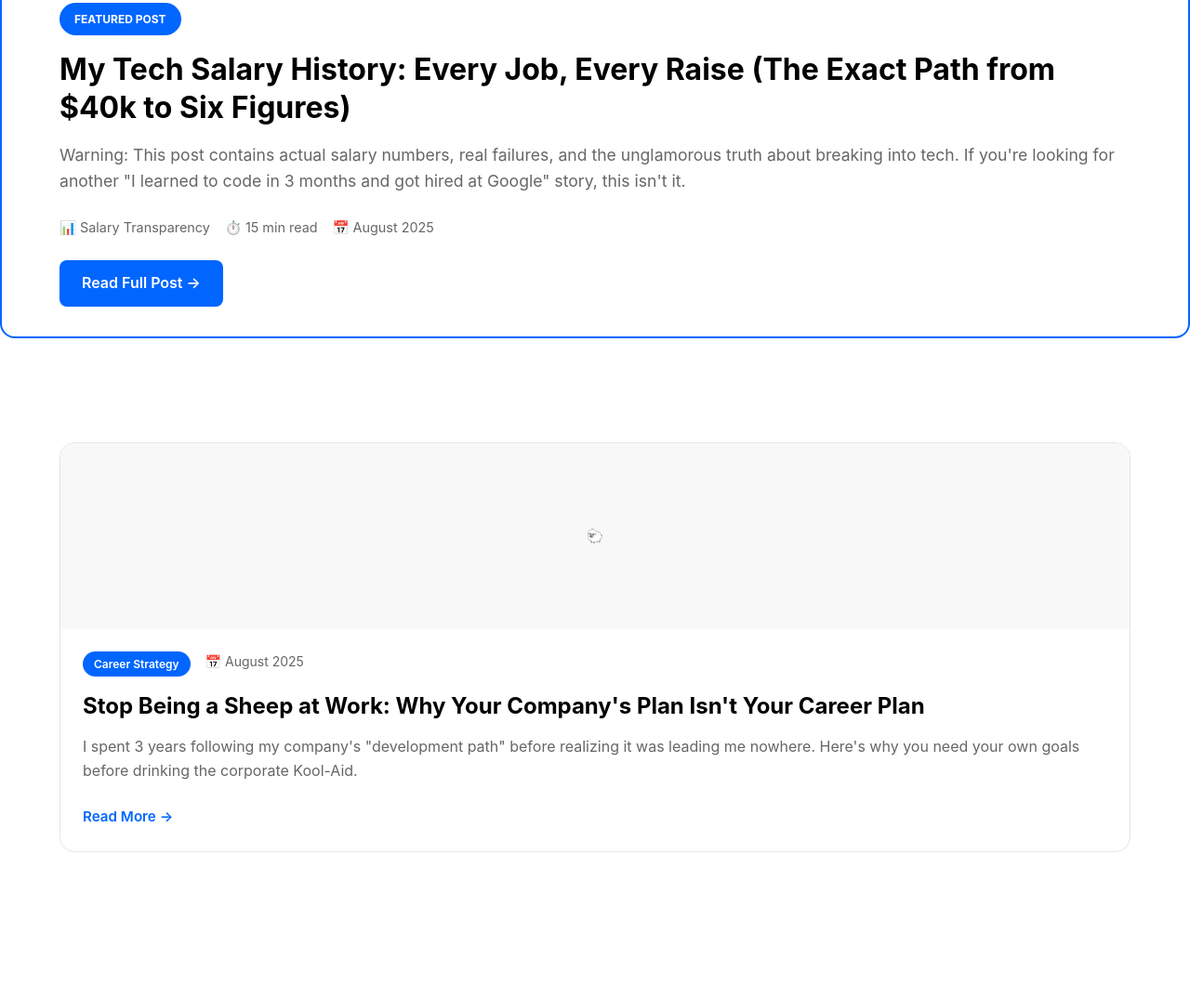
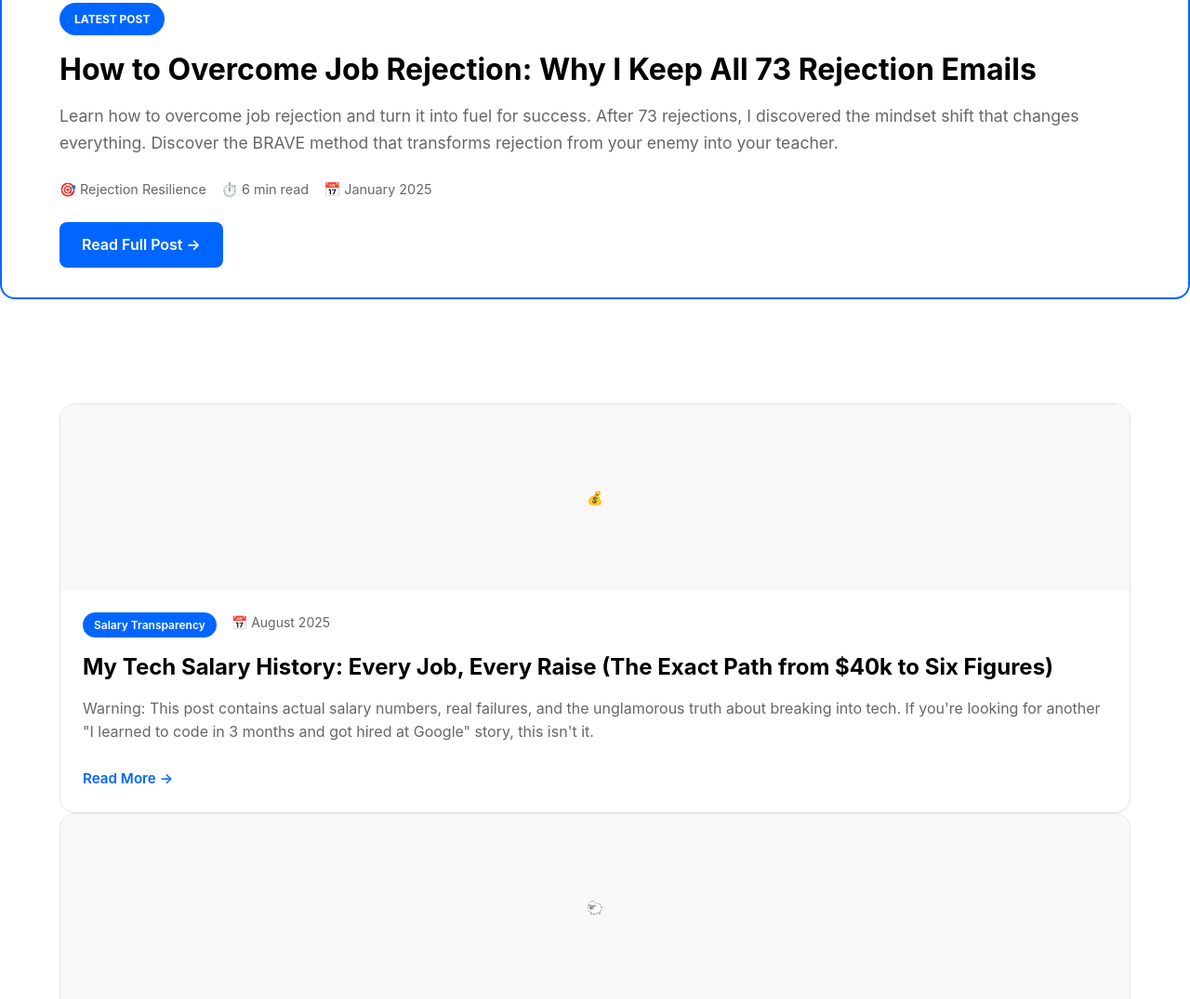
Before and after one commit to ptokito/https-careerpivoting.com-, a website: page blog.html in a window 1280 px wide. Shown: the part 425-1500 px from the top of the page at 93% size. Before the commit the page ends 1406 px from the top, so only its background shows below. Drawn offline with Linux system fonts and the light colour scheme.

Commit message:
Add new blog post to blog listing page - job rejection resilience post now featured

```diff
--- a/blog.html
+++ b/blog.html
@@ -294,24 +294,37 @@
         </div>
     </section>
 
-    <!-- Featured Post -->
+    <!-- Featured Posts -->
     <section class="featured-post">
         <div class="container">
-            <div class="featured-badge">FEATURED POST</div>
-            <h2 class="featured-title">My Tech Salary History: Every Job, Every Raise (The Exact Path from $40k to Six Figures)</h2>
-            <p class="featured-excerpt">Warning: This post contains actual salary numbers, real failures, and the unglamorous truth about breaking into tech. If you're looking for another "I learned to code in 3 months and got hired at Google" story, this isn't it.</p>
+            <div class="featured-badge">LATEST POST</div>
+            <h2 class="featured-title">How to Overcome Job Rejection: Why I Keep All 73 Rejection Emails</h2>
+            <p class="featured-excerpt">Learn how to overcome job rejection and turn it into fuel for success. After 73 rejections, I discovered the mindset shift that changes everything. Discover the BRAVE method that transforms rejection from your enemy into your teacher.</p>
             <div class="featured-meta">
-                <span>📊 Salary Transparency</span>
-                <span>⏱️ 15 min read</span>
-                                   <span>📅 August 2025</span>
+                <span>🎯 Rejection Resilience</span>
+                <span>⏱️ 6 min read</span>
+                <span>📅 January 2025</span>
             </div>
-            <a href="blog-salary-history.html" class="btn-featured">Read Full Post →</a>
+            <a href="blog-rejection-resilience.html" class="btn-featured">Read Full Post →</a>
         </div>
     </section>
 
     <!-- Blog Grid -->
     <section class="blog-grid">
         <div class="container">
+            <div class="blog-card">
+                <div class="blog-image">💰</div>
+                <div class="blog-content">
+                    <div class="blog-meta">
+                        <span class="blog-tag">Salary Transparency</span>
+                        <span>📅 August 2025</span>
+                    </div>
+                    <h3 class="blog-title">My Tech Salary History: Every Job, Every Raise (The Exact Path from $40k to Six Figures)</h3>
+                    <p class="blog-excerpt">Warning: This post contains actual salary numbers, real failures, and the unglamorous truth about breaking into tech. If you're looking for another "I learned to code in 3 months and got hired at Google" story, this isn't it.</p>
+                    <a href="blog-salary-history.html" class="read-more">Read More →</a>
+                </div>
+            </div>
+
             <div class="blog-card">
                 <div class="blog-image">🐑</div>
                 <div class="blog-content">
@@ -324,8 +337,6 @@
                     <a href="blog-stop-being-sheep.html" class="read-more">Read More →</a>
                 </div>
             </div>
-
-
         </div>
     </section>
 </body>
```
